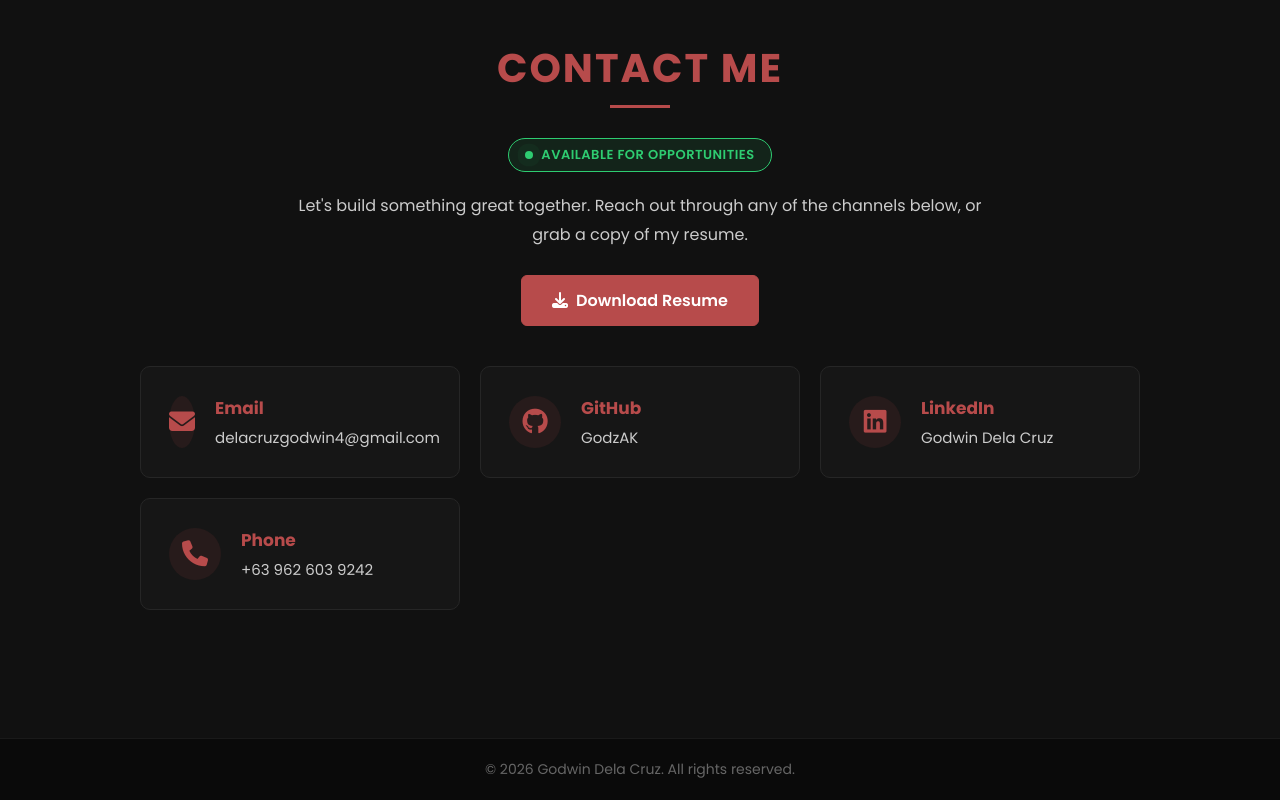
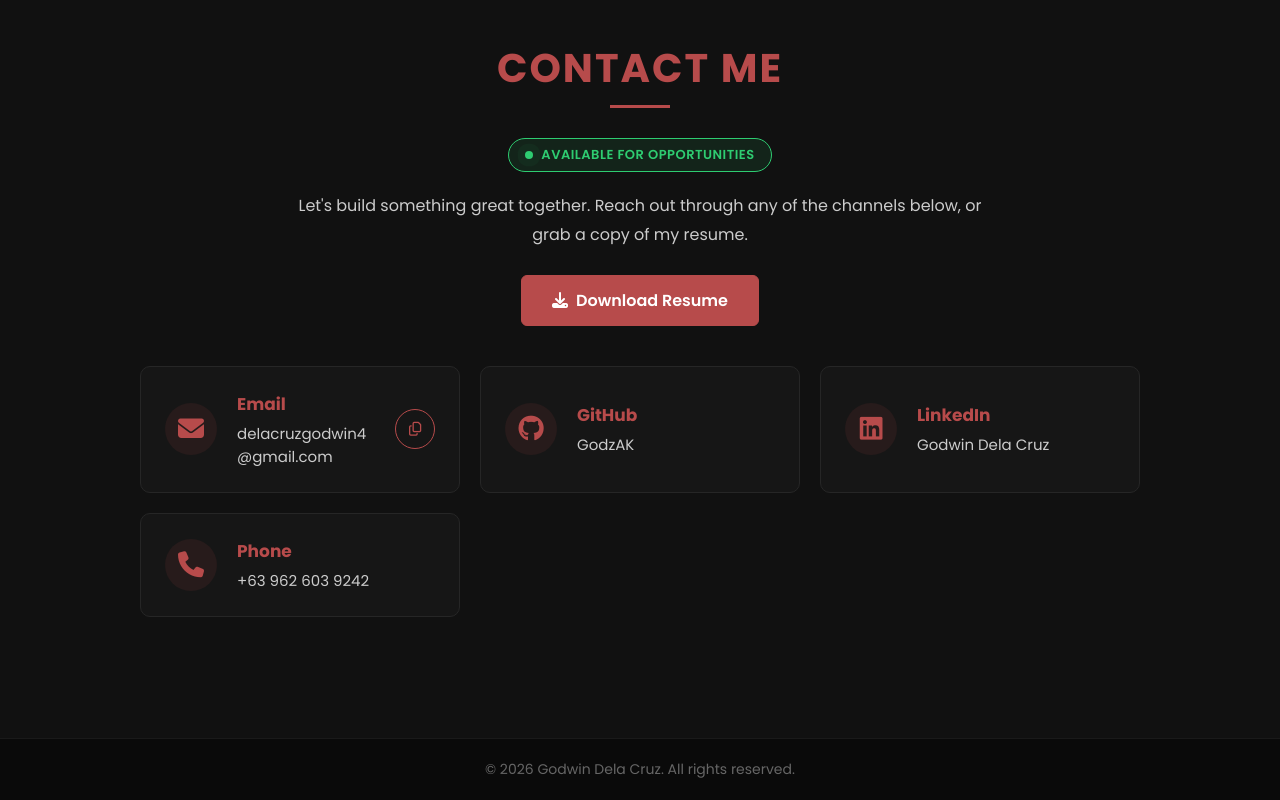
Before and after one commit to GodzAK/My-Portfolio-Website, a website: page index.html in a window 1280 px wide. Shown: the part 7960-8760 px from the top of the page. Drawn offline with Linux system fonts and the light colour scheme.

Commit message:
improved the email

```diff
--- a/css/style.css
+++ b/css/style.css
@@ -983,13 +983,21 @@ span {
     display: flex;
     align-items: center;
     gap: 2rem;
+    min-width: 0;
     background: #161616;
-    padding: 2.8rem;
+    padding: 2.4rem;
     border-radius: 1rem;
     border: 1px solid #262626;
     transition: 0.25s ease;
     cursor: pointer;
     color: inherit;
+}
+
+.contact-details {
+    min-width: 0;
+    flex: 1;
+    color: inherit;
+    text-decoration: none;
 }
 
 .contact-item:hover {
@@ -1019,6 +1027,35 @@ span {
 .contact-item p {
     font-size: 1.5rem;
     color: #ccc;
+    overflow-wrap: anywhere;
+}
+
+.copy-btn {
+    width: 40px;
+    height: 40px;
+    flex: 0 0 40px;
+    display: inline-flex;
+    align-items: center;
+    justify-content: center;
+    border: 1px solid #b74b4b;
+    border-radius: 50%;
+    background: transparent;
+    color: #b74b4b;
+    cursor: pointer;
+    transition: 0.25s ease;
+}
+
+.copy-btn i {
+    width: auto;
+    height: auto;
+    font-size: 1.4rem;
+    background: transparent;
+}
+
+.copy-btn:hover,
+.copy-btn.copied {
+    background: #b74b4b;
+    color: white;
 }
 
 .contact-item:hover {
--- a/index.html
+++ b/index.html
@@ -665,10 +665,13 @@
     <div class="contact-info">
         <a href="mailto:delacruzgodwin4@gmail.com" class="contact-item" data-copy="delacruzgodwin4@gmail.com">
             <i class="fa-solid fa-envelope"></i>
-            <div>
+            <div class="contact-details">
                 <h4>Email</h4>
                 <p>delacruzgodwin4@gmail.com</p>
             </div>
+            <button type="button" class="copy-btn" aria-label="Copy email address">
+                <i class="fa-regular fa-copy"></i>
+            </button>
         </a>
 
         <a href="https://github.com/GodzAK" target="_blank" class="contact-item">
```
